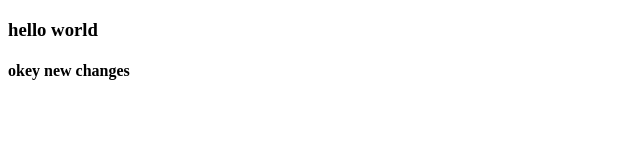
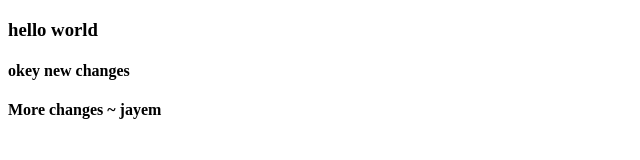
Before and after one commit to Mahfuj-HSTU/test, a plain HTML site: page index.html in a window 1280 px wide. Shown: the whole page, without its empty margins (0-640 px from the left). Drawn offline with Linux system fonts and the light colour scheme.

Commit message:
changes by jayem

```diff
--- a/index.html
+++ b/index.html
@@ -11,6 +11,7 @@
     <body>
         <h3>hello world</h3>
         <h4>okey new changes</h4>
+        <h4>More changes ~ jayem</h4>
     </body>
 
 </html>
```
